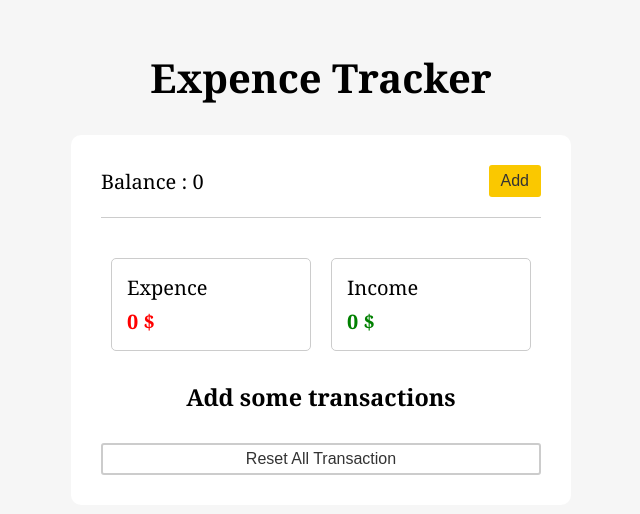
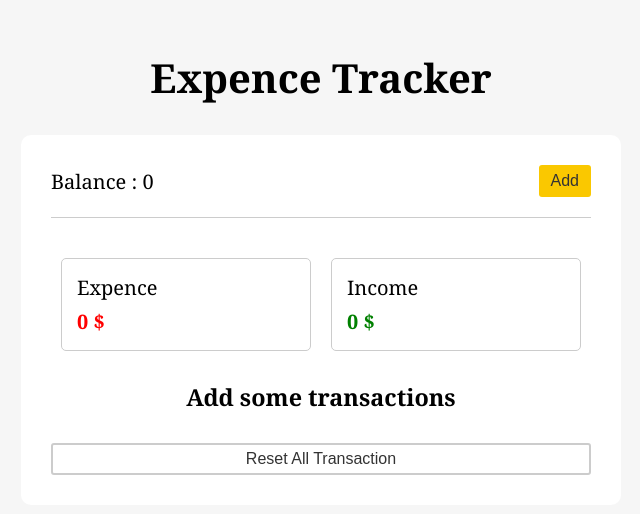
Before and after one commit to meysamminoo/expence-tracker, a React (Create React App) app: page / in a window 1280 px wide. Shown: the top 514 px of the page, without its empty margins (319-959 px from the left). Built offline with nearby package versions, Linux system fonts and the light colour scheme.

Commit message:
improve styles - update README

```diff
--- a/src/App.css
+++ b/src/App.css
@@ -12,7 +12,7 @@
   margin-top: 50px;
 }
 .container {
-  width: 500px;
+  width: 600px;
   display: flex;
   flex-direction: column;
   background-color: #fff;
@@ -149,7 +149,7 @@ input[type="radio"] {
   flex: 3;
 }
 .transaction span {
-  flex: 2;
+  flex: 3;
 }
 .transaction button {
   flex: 1;
```
Also changed, not shown: 1 other file (tests, documents, lock files or other folders).
